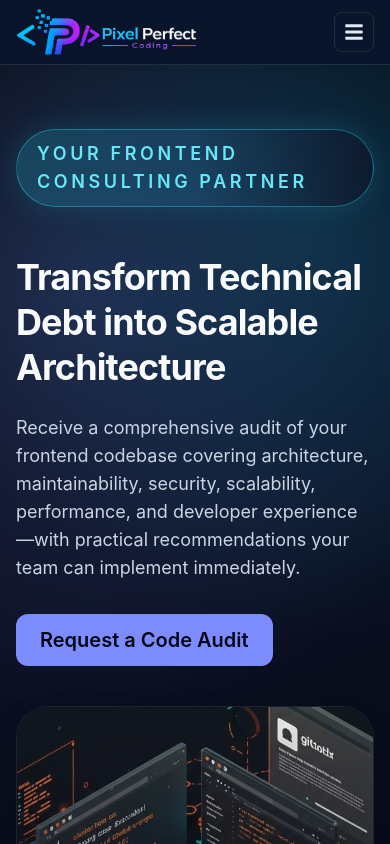
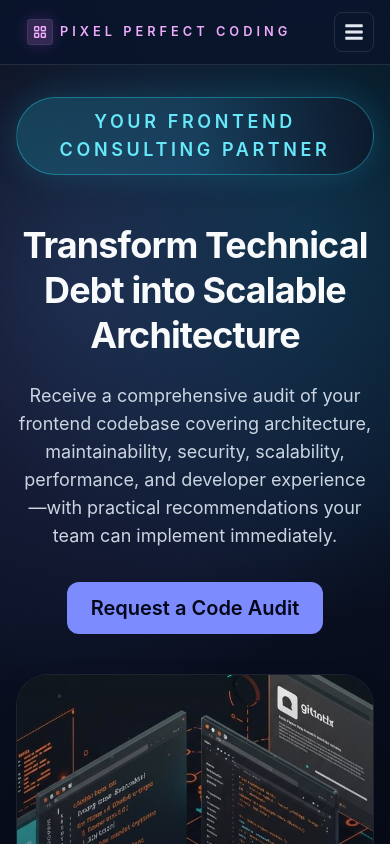
Before and after one commit to webcom2006-ux/Projects, a React (Vite) app in the folder pixelperfectcoding/: page / in a window 390 px wide. Shown: the top 844 px of the page. Built offline with nearby package versions, Linux system fonts and the light colour scheme.

Commit message:
some changes on 4aug

```diff
--- a/pixelperfectcoding/src/components/ContactSection.jsx
+++ b/pixelperfectcoding/src/components/ContactSection.jsx
@@ -55,7 +55,7 @@ function ContactSection() {
   return (
     <section id="contact" className="container-shell pb-24 main-content-othr">
       <div className="glass-card p-8 md:p-10">
-        <h2 className="section-heading">Contact</h2>
+        <h2 className="section-heading">Contact Us</h2>
         <form
           className="mt-8 grid gap-5 md:grid-cols-2"
           aria-label="Contact form"
--- a/pixelperfectcoding/src/components/HeroSection.jsx
+++ b/pixelperfectcoding/src/components/HeroSection.jsx
@@ -17,10 +17,10 @@ function HeroSection() {
   const activeSlide = heroSlides[activeIndex]
 
   return (
-    <section className="relative isolate bg-hero-radial pb-20 pt-16 md:pb-28 md:pt-14">
+    <section className="relative isolate bg-hero-radial cst-pt-16 pb-20 pt-16 md:pb-28 md:pt-14">
       <div className="container-shell">
-        <div className="mb-8 flex justify-start">
-          <h1 className="inline-flex items-center rounded-full border border-cyan-400/40 bg-gradient-to-r from-cyan-400/20 via-sky-400/15 to-slate-900/80 px-5 py-2.5 text-lg font-semibold uppercase tracking-[0.2em] text-cyan-300 shadow-[0_0_30px_rgba(34,211,238,0.16)] sm:text-xl">
+        <div className="mb-8 flex w-full justify-center md:justify-start">
+          <h1 className="cst-center-text inline-flex w-full max-w-fit items-center justify-center rounded-full border border-cyan-400/40 bg-gradient-to-r from-cyan-400/20 via-sky-400/15 to-slate-900/80 px-5 py-2.5 text-lg font-semibold uppercase tracking-[0.2em] text-cyan-300 shadow-[0_0_30px_rgba(34,211,238,0.16)] sm:text-xl">
             Your Frontend Consulting Partner
           </h1>
         </div>
@@ -31,7 +31,7 @@ function HeroSection() {
           transition={{ duration: 0.45, ease: 'easeOut' }}
           className="grid items-center gap-10 lg:grid-cols-[1.1fr_0.9fr]"
         >
-          <div>
+          <div className="flex flex-col items-center text-center md:items-start md:text-left">
             <motion.h1
               initial={{ opacity: 0, y: 18 }}
               animate={{ opacity: 1, y: 0 }}
@@ -44,7 +44,7 @@ function HeroSection() {
               {activeSlide.description}
             </p>
 
-            <div className="mt-8 flex flex-wrap gap-4">
+            <div className="mt-8 flex flex-wrap justify-center gap-4 md:justify-start">
               <a
                 href={activeSlide.ctaHref}
                 className="rounded-xl bg-accent px-6 py-3 font-semibold text-slate-950 transition hover:scale-[1.02] focus-visible:outline focus-visible:outline-2 focus-visible:outline-offset-2 focus-visible:outline-accent"
--- a/pixelperfectcoding/src/components/Navbar.jsx
+++ b/pixelperfectcoding/src/components/Navbar.jsx
@@ -9,7 +9,6 @@ import {
   FaTimes,
 } from 'react-icons/fa'
 import { navLinks } from '../data/portfolioData'
-import logo from '../assets/logo-hr-light.png'
 
 const iconMap = {
   'Technology Stacks': FaLayerGroup,
@@ -55,8 +54,20 @@ function Navbar({ menuOpen, onMenuOpenChange }) {
   return (
     <header className="sticky top-0 z-40 border-b border-white/10 bg-slate-950/70 backdrop-blur-xl">
       <nav className="container-shell flex h-16 items-center justify-between">
-        <Link to="/" className="font-semibold tracking-wide text-slate-100" onClick={closeMenu}>
-          <img src={logo} alt="Logo" className="brand-logo inline-block h-8 w-auto mr-2 align-middle" />
+        <Link
+          to="/"
+          className="inline-flex items-center gap-2 px-3 py-2 font-semibold tracking-[0.2em] text-slate-100 transition hover:text-white"
+          onClick={closeMenu}
+        >
+          <span className="flex h-6 w-6 items-center justify-center rounded-sm bg-fuchsia-400/20 text-fuchsia-300 shadow-[0_0_0_1px_rgba(255,255,255,0.15),0_0_16px_rgba(217,70,239,0.25)]">
+            <svg viewBox="0 0 24 24" className="h-4 w-4" fill="none" stroke="currentColor" strokeWidth="2.2" strokeLinecap="round" strokeLinejoin="round" aria-hidden="true">
+              <rect x="4" y="4" width="6" height="6" rx="1" />
+              <rect x="14" y="4" width="6" height="6" rx="1" />
+              <rect x="4" y="14" width="6" height="6" rx="1" />
+              <rect x="14" y="14" width="6" height="6" rx="1" />
+            </svg>
+          </span>
+          <span className="log-text-fs text-[0.95rem] uppercase text-fuchsia-300">Pixel Perfect Coding</span>
         </Link>
 
         <ul className="hidden gap-6 text-sm text-slate-300 md:flex">
--- a/pixelperfectcoding/src/components/QuotationSection.jsx
+++ b/pixelperfectcoding/src/components/QuotationSection.jsx
@@ -23,6 +23,8 @@ function QuotationSection({ services }) {
 
   const addonsDisabled = !enabledAddonServiceTitles.includes(formData.service)
   const scopeFieldsDisabled = disabledScopeServiceTitles.includes(formData.service)
+  const showScopeFields = !scopeFieldsDisabled
+  const showFeatureOptions = !addonsDisabled
 
   const quote = useMemo(() => {
     const selected = services.find((item) => item.title === formData.service)
@@ -51,12 +53,16 @@ function QuotationSection({ services }) {
       offerPrice,
       breakdown: {
         base: basePrice,
+        ...(showFeatureOptions
+          ? {
               seo: seoAddon,
               accessibility: accessibilityAddon,
               cwv: cwvAddon,
+            }
+          : {}),
       },
     }
-  }, [addonsDisabled, formData, scopeFieldsDisabled, services])
+  }, [addonsDisabled, formData, scopeFieldsDisabled, services, showFeatureOptions])
 
   function handleChange(event) {
     const { name, value, type, checked } = event.target
@@ -108,7 +114,9 @@ function QuotationSection({ services }) {
               </select>
             </label>
 
-            <label className={`text-base ${scopeFieldsDisabled ? 'opacity-50' : ''}`}>
+            {showScopeFields ? (
+              <>
+                <label className="text-base">
                   <span className="mb-2 block text-slate-300">Estimated pages/screens</span>
                   <input
                     type="number"
@@ -117,25 +125,25 @@ function QuotationSection({ services }) {
                     name="pages"
                     value={formData.pages}
                     onChange={handleChange}
-                disabled={scopeFieldsDisabled}
-                className="w-full rounded-xl border border-white/15 bg-slate-900/50 px-4 py-3 text-base text-slate-100 outline-none transition focus:border-accent disabled:cursor-not-allowed"
+                    className="w-full rounded-xl border border-white/15 bg-slate-900/50 px-4 py-3 text-base text-slate-100 outline-none transition focus:border-accent"
                   />
                 </label>
 
-            <label className={`text-base ${scopeFieldsDisabled ? 'opacity-50' : ''}`}>
+                <label className="text-base">
                   <span className="mb-2 block text-slate-300">Complexity</span>
                   <select
                     name="complexity"
                     value={formData.complexity}
                     onChange={handleChange}
-                disabled={scopeFieldsDisabled}
-                className="w-full rounded-xl border border-white/15 bg-slate-900/50 px-4 py-3 text-base text-slate-100 outline-none transition focus:border-accent disabled:cursor-not-allowed"
+                    className="w-full rounded-xl border border-white/15 bg-slate-900/50 px-4 py-3 text-base text-slate-100 outline-none transition focus:border-accent"
                   >
                     <option value="low">Low</option>
                     <option value="medium">Medium</option>
                     <option value="high">High</option>
                   </select>
                 </label>
+              </>
+            ) : null}
 
             {/* <label className="text-base">
               <span className="mb-2 block text-slate-300">Timeline</span>
@@ -150,38 +158,37 @@ function QuotationSection({ services }) {
               </select>
             </label> */}
 
+            {showFeatureOptions ? (
               <div className="grid gap-2 pt-2 text-base text-slate-200">
-              <label className={`flex items-center gap-2 ${addonsDisabled ? 'opacity-50' : ''}`}>
+                <label className="flex items-center gap-2">
                   <input
                     type="checkbox"
                     name="includeSeo"
                     checked={formData.includeSeo}
                     onChange={handleChange}
-                  disabled={addonsDisabled}
                   />
                   SEO setup
                 </label>
-              <label className={`flex items-center gap-2 ${addonsDisabled ? 'opacity-50' : ''}`}>
+                <label className="flex items-center gap-2">
                   <input
                     type="checkbox"
                     name="includeAccessibility"
                     checked={formData.includeAccessibility}
                     onChange={handleChange}
-                  disabled={addonsDisabled}
                   />
                   Accessibility Enhancement
                 </label>
-              <label className={`flex items-center gap-2 ${addonsDisabled ? 'opacity-50' : ''}`}>
+                <label className="flex items-center gap-2">
                   <input
                     type="checkbox"
                     name="includeCwv"
                     checked={formData.includeCwv}
                     onChange={handleChange}
-                  disabled={addonsDisabled}
                   />
                   Core Web Vitals tuning
                 </label>
               </div>
+            ) : null}
           </form>
 
           <aside className="rounded-2xl border border-white/10 bg-slate-900/40 p-6">
@@ -209,9 +216,11 @@ function QuotationSection({ services }) {
 
             <ul className="mt-6 grid gap-2 text-base text-slate-300">
               <li>Base: ₹{quote.breakdown.base}</li>
-              <li>SEO: ₹{quote.breakdown.seo}</li>
+              {quote.breakdown.seo !== undefined ? <li>SEO: ₹{quote.breakdown.seo}</li> : null}
+              {quote.breakdown.accessibility !== undefined ? (
                 <li>Accessibility: ₹{quote.breakdown.accessibility}</li>
-              <li>Core Web Vitals: ₹{quote.breakdown.cwv}</li>
+              ) : null}
+              {quote.breakdown.cwv !== undefined ? <li>Core Web Vitals: ₹{quote.breakdown.cwv}</li> : null}
             </ul>
           </aside>
         </div>
--- a/pixelperfectcoding/src/data/portfolioData.js
+++ b/pixelperfectcoding/src/data/portfolioData.js
@@ -50,12 +50,12 @@ export const services = [
   {
     title: 'Support & Consulting',
     description: 'Receive professional technical consultation, website maintenance, and expert solutions to ensure long-term performance and stability.',
-    basePrice: 9000,
+    basePrice: 7000,
     image: 'support.avif',
   },
   { title: 'Frontend Hiring & Evaluation Partner',
     description: 'Helping companies hire skilled frontend engineers through practical technical assessments, React/UI evaluations, and real-world architecture discussions beyond traditional coding tests.',
-    basePrice: 19000,
+    basePrice: 2500,
     image: 'evaluation.avif',
   }
 ]
--- a/pixelperfectcoding/src/index.css
+++ b/pixelperfectcoding/src/index.css
@@ -67,3 +67,17 @@
     scroll-behavior: auto !important;
   }
 }
+
+.cst-center-text {
+  text-align: center;
+}
+
+@media screen and (max-width: 767px) {
+  .cst-pt-16 {
+    padding-top: 2rem;
+  }
+
+  .log-text-fs {
+    font-size: .8rem;
+  }
+}
```
Also changed, not shown: pixelperfectcoding/src/App.css (+8 -5 lines). Lines whose indentation alone changed are shown as unchanged.
